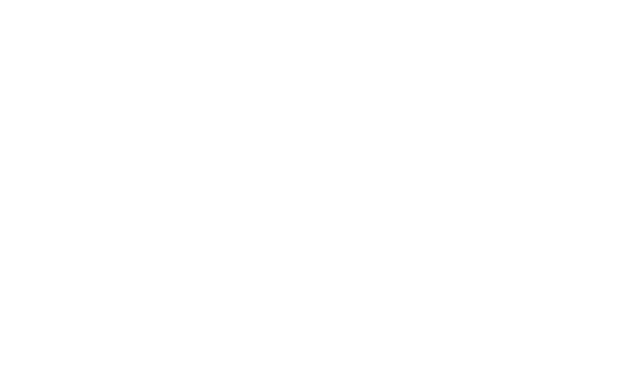
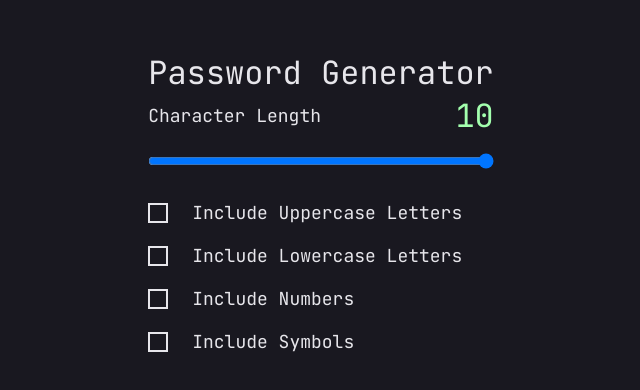
Before and after one commit to shaversj/password-generator-app, a Next.js app: page / in a window 1280 px wide. Shown: the part 198-588 px from the top of the page, without its empty margins (319-959 px from the left). Built offline with nearby package versions, Linux system fonts and the light colour scheme.

Commit message:
Add Initial Form

```diff
--- a/src/app/layout.tsx
+++ b/src/app/layout.tsx
@@ -15,7 +15,9 @@
 }>) {
   return (
     <html lang="en">
-      <body className={jetbrainsMono.variable}>{children}</body>
+      <body className={jetbrainsMono.variable}>
+        <main className={"font-jetbrains bg-very-dark-grey grid min-h-screen place-items-center"}>{children}</main>
+      </body>
     </html>
   );
 }
--- a/src/app/page.tsx
+++ b/src/app/page.tsx
@@ -1,3 +1,50 @@
+import CheckedSVG from "@/components/CheckedSVG";
+
 export default function Home() {
-  return <main className=""></main>;
+  const passwordCriteria = [
+    {
+      key: "uppercase",
+      displayName: "Include Uppercase Letters",
+    },
+    {
+      key: "lowercase",
+      displayName: "Include Lowercase Letters",
+    },
+    {
+      key: "numbers",
+      displayName: "Include Numbers",
+    },
+    {
+      key: "symbols",
+      displayName: "Include Symbols",
+    },
+  ];
+
+  return (
+    <main className="">
+      <h1 className={"text-almost-white text-[32px] leading-[43px]"}>Password Generator</h1>
+      <div>{/* Display Password*/}</div>
+
+      <form>
+        <div className={"flex flex-col"}>
+          <label className={"text-almost-white flex items-center text-[18px] leading-[23px]"} htmlFor={"length"}>
+            Character Length <span className={"text-neon-green ml-auto text-[32px] leading-[43px]"}>10</span>
+          </label>
+          <input className={"mt-4"} type={"range"} name={"length"} min={0} max={20} />
+        </div>
+
+        <div className={"space-y-5 pt-8"}>
+          {passwordCriteria.map((criteria) => (
+            <div key={criteria.key} className={"flex items-center"}>
+              <input className={"border-almost-white checked:bg-neon-green peer h-[1.25rem] w-[1.25rem] appearance-none border-2"} type={"checkbox"} name={criteria.key} />
+              <CheckedSVG className={"pointer-events-none absolute hidden h-[1.25rem] w-[1.25rem] peer-checked:block"} />
+              <label className={"text-almost-white pl-6 text-[18px] leading-[23px]"} htmlFor={criteria.key}>
+                {criteria.displayName}
+              </label>
+            </div>
+          ))}
+        </div>
+      </form>
+    </main>
+  );
 }
--- /dev/null
+++ b/src/components/CheckedSVG.tsx
@@ -0,0 +1,8 @@
+export default function CheckedSVG({ className }: { className: string }) {
+  return (
+    <svg className={className} width="20" height="20" viewBox="0 0 20 20" fill="none" xmlns="http://www.w3.org/2000/svg">
+      <rect width="20" height="20" fill="#A4FFAF" />
+      <path d="M4 10.6066L7.39341 14L15.3934 6" stroke="#18171F" stroke-width="3" />
+    </svg>
+  );
+}
```
